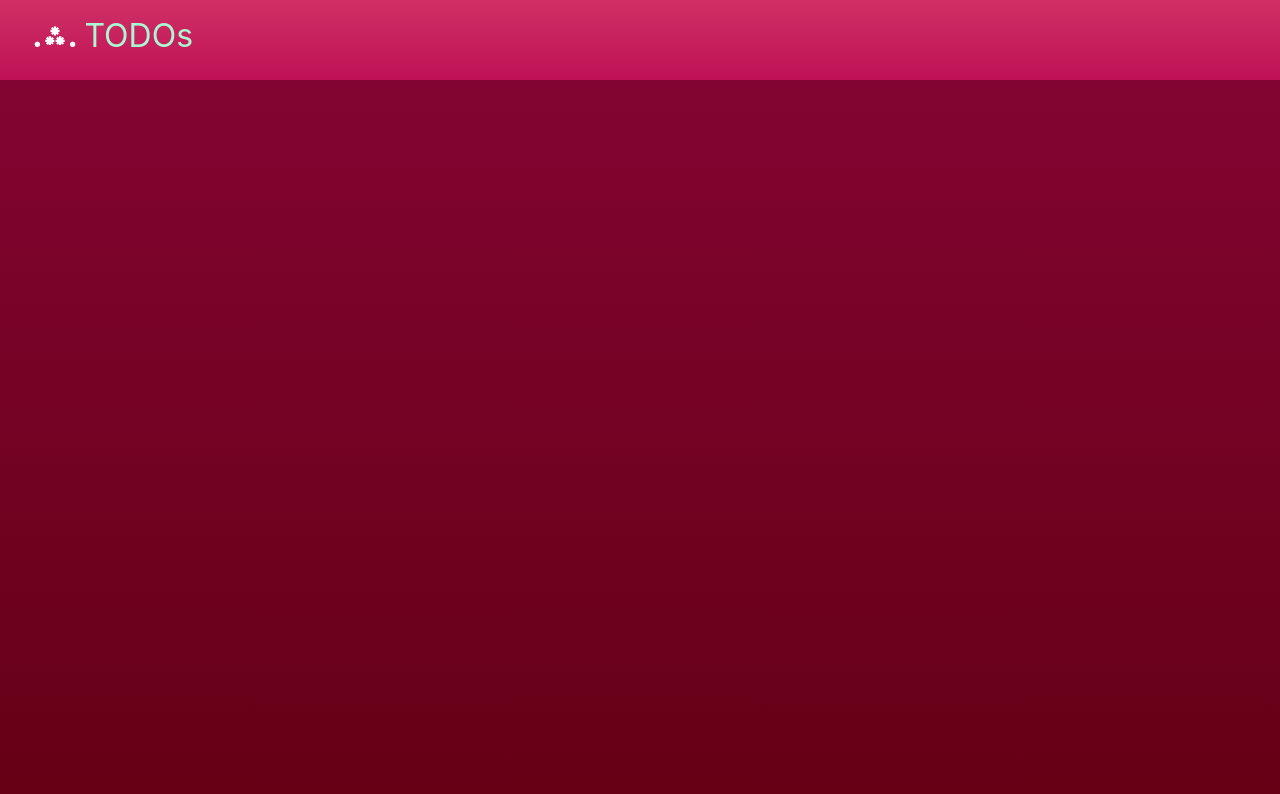
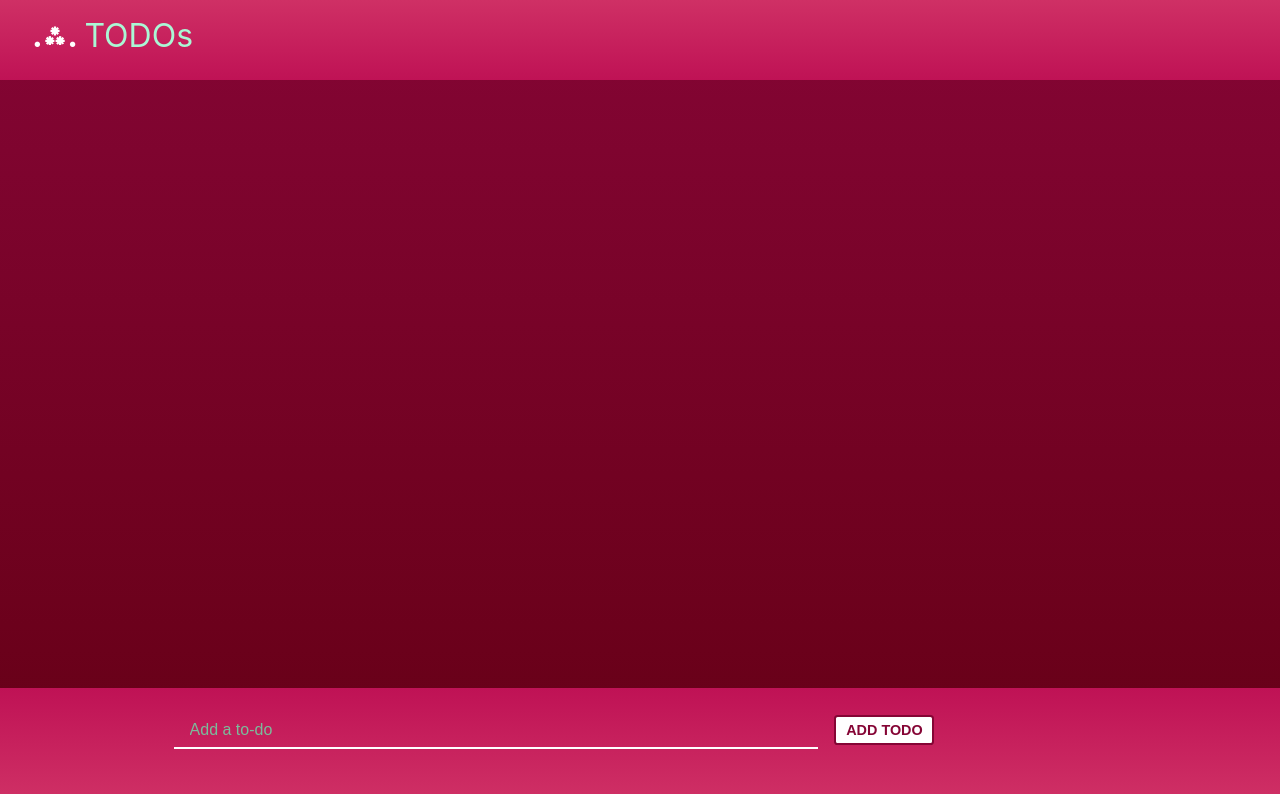
Before and after one commit to pjnalls/reactiveness-design-system, a React (Create React App) app: page / in a window 1280 px wide. Shown: the top 794 px of the page. Built offline with nearby package versions, Linux system fonts and the light colour scheme.

Commit message:
Add simple & composite components to `App`.

```diff
--- a/src/App.js
+++ b/src/App.js
@@ -1,9 +1,13 @@
 import Title from "./components/Title";
+import Form from "./components/Form/Form";
+import TodoList from "./components/Todos/TodoList";
 
 const App = () => {
   return (
     <div className="App">
       <Title brand=".⁂." appType="TODOs"></Title>
+      <TodoList></TodoList>
+      <Form></Form>
     </div>
   );
 };
```
